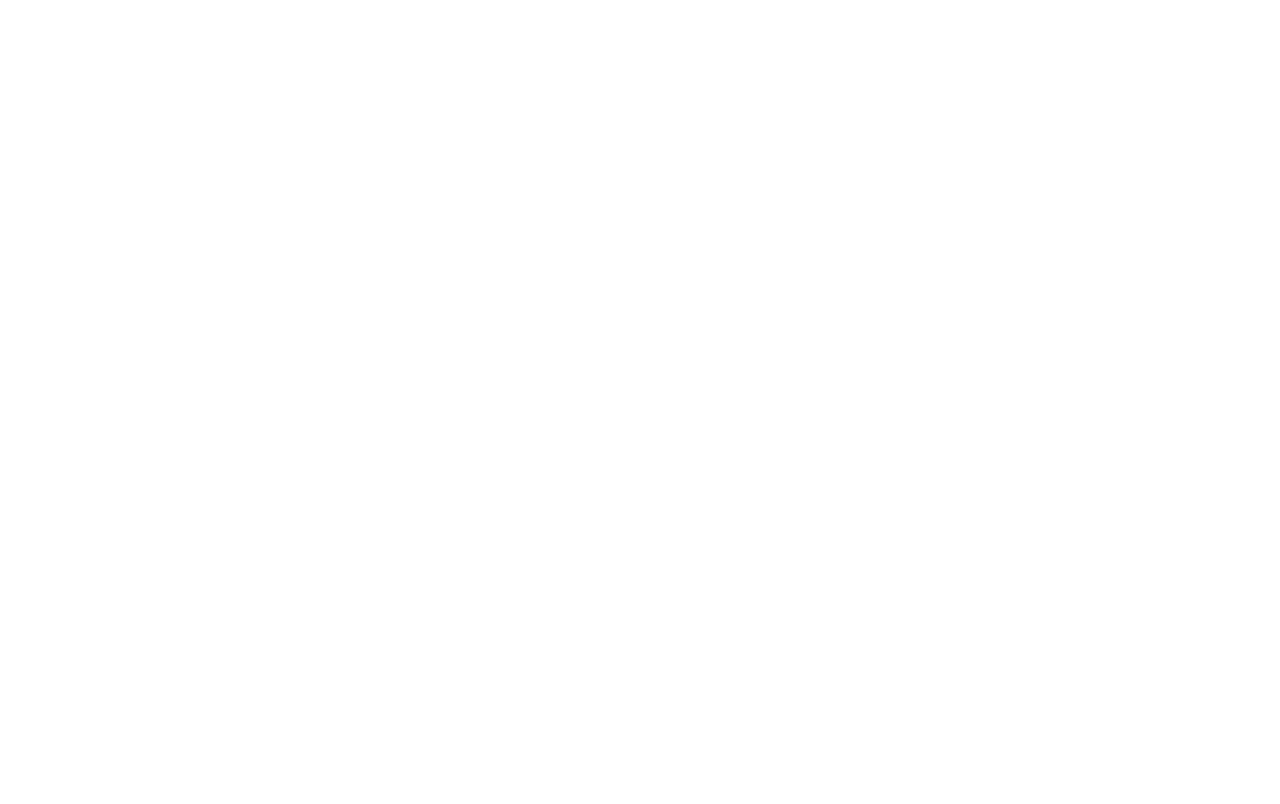
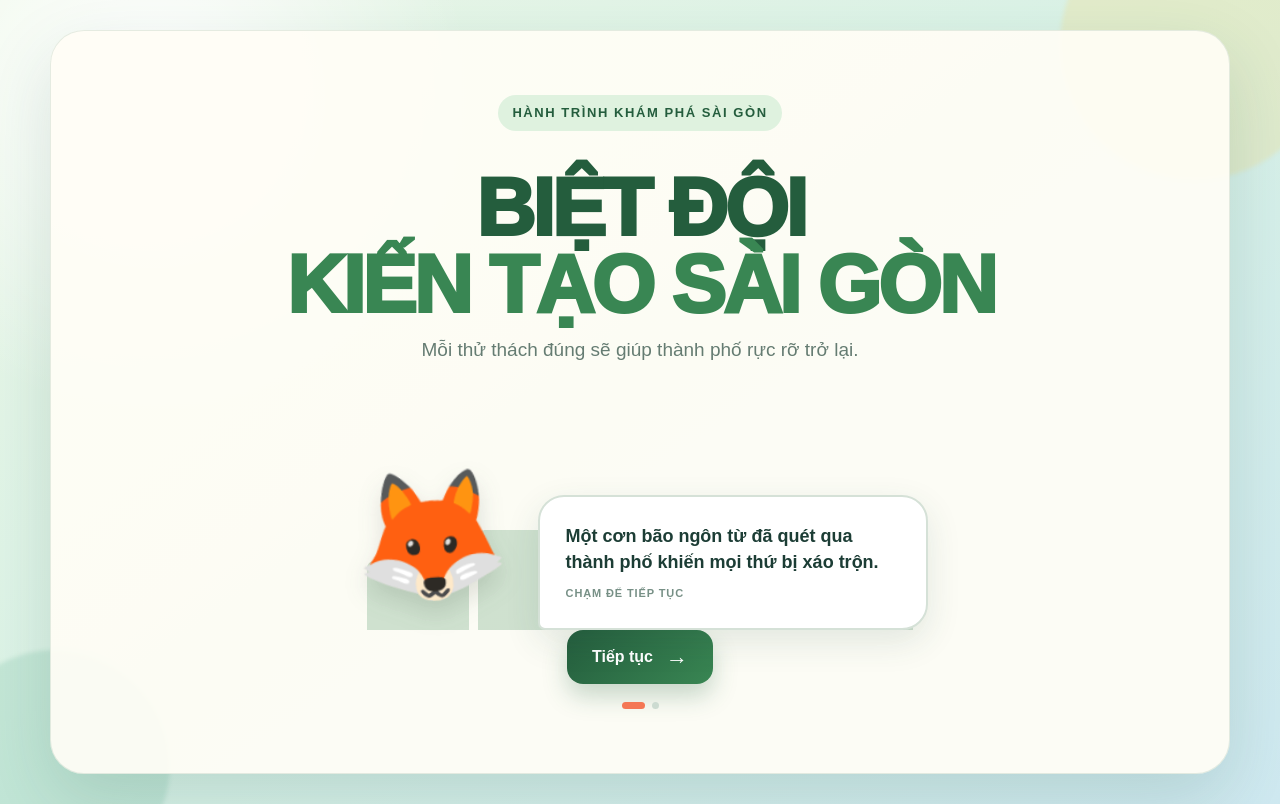
Before and after one commit to DimpTheSank/NCKHGDTH, a Next.js app: page /tro-choi in a window 1280 px wide. Built offline with nearby package versions, Linux system fonts and the light colour scheme.

Commit message:
feat: build interactive Saigon game prototype

```diff
--- a/app/tro-choi/page.js
+++ b/app/tro-choi/page.js
@@ -1,3 +1,153 @@
+"use client";
+
+import { useState } from "react";
+import styles from "./game.module.css";
+
+const places = [
+  { id: "tao-dan", name: "Công viên Tao Đàn", icon: "🌳", className: "park", status: "available", task: "Khám phá không gian xanh giữa lòng thành phố." },
+  { id: "thao-cam-vien", name: "Thảo Cầm Viên", icon: "🦒", className: "zoo", status: "available", task: "Tìm hiểu cách bảo vệ động vật và thiên nhiên." },
+  { id: "nha-hat", name: "Nhà hát Thành phố", icon: "🎭", className: "theater", status: "locked", task: "Khám phá nghệ thuật và kiến trúc Sài Gòn." },
+  { id: "bach-dang", name: "Bến Bạch Đằng", icon: "⛵", className: "river", status: "locked", task: "Tìm hiểu dòng sông gắn với lịch sử thành phố." },
+];
+
 export default function GamePage() {
-  return <main className="min-h-screen bg-white" />
+  const [screen, setScreen] = useState("intro");
+  const [speechStep, setSpeechStep] = useState(0);
+  const [selectedPlace, setSelectedPlace] = useState(null);
+  const [soundOn, setSoundOn] = useState(true);
+
+  const speeches = [
+    "Một cơn bão ngôn từ đã quét qua thành phố khiến mọi thứ bị xáo trộn.",
+    "Hãy cùng Cáo Đỏ khôi phục lại thành phố nhé!",
+  ];
+
+  function continueIntro() {
+    if (speechStep < speeches.length - 1) {
+      setSpeechStep((step) => step + 1);
+      return;
+    }
+    setScreen("map");
+  }
+
+  return (
+    <main className={styles.page}>
+      <div className={styles.ambientOne} />
+      <div className={styles.ambientTwo} />
+
+      {screen === "intro" ? (
+        <section className={styles.intro} aria-labelledby="game-title">
+          <div className={styles.brandPill}>HÀNH TRÌNH KHÁM PHÁ SÀI GÒN</div>
+          <h1 id="game-title" className={styles.title}>
+            <span>BIỆT ĐỘI</span>
+            <span>KIẾN TẠO SÀI GÒN</span>
+          </h1>
+          <p className={styles.subtitle}>Mỗi thử thách đúng sẽ giúp thành phố rực rỡ trở lại.</p>
+
+          <div className={styles.introScene}>
+            <div className={styles.skyline} aria-hidden="true">
+              <span className={styles.buildingOne} />
+              <span className={styles.buildingTwo} />
+              <span className={styles.buildingThree} />
+              <span className={styles.buildingFour} />
+              <span className={styles.buildingFive} />
+            </div>
+
+            <div className={styles.guideArea}>
+              <div className={styles.fox} aria-label="Cáo Đỏ, nhân vật hướng dẫn">
+                <span className={styles.foxTail}>🦊</span>
+              </div>
+              <button className={styles.speechBubble} onClick={continueIntro}>
+                <span>{speeches[speechStep]}</span>
+                <small>Chạm để tiếp tục</small>
+              </button>
+            </div>
+          </div>
+
+          <button className={styles.startButton} onClick={continueIntro}>
+            {speechStep === speeches.length - 1 ? "Bắt đầu hành trình" : "Tiếp tục"}
+            <span aria-hidden="true">→</span>
+          </button>
+          <div className={styles.dots} aria-label={`Lời thoại ${speechStep + 1} trên ${speeches.length}`}>
+            {speeches.map((_, index) => (
+              <span key={index} className={index === speechStep ? styles.activeDot : ""} />
+            ))}
+          </div>
+        </section>
+      ) : (
+        <section className={styles.gameShell}>
+          <header className={styles.topBar}>
+            <div className={styles.profile}>
+              <div className={styles.avatar}>HN</div>
+              <div>
+                <span>Nhà kiến tạo</span>
+                <strong>HỌ TÊN HỌC SINH</strong>
+              </div>
+            </div>
+
+            <div className={styles.mapTitle}>
+              <span>Bản đồ nhiệm vụ</span>
+              <strong>BẢN ĐỒ THÀNH PHỐ</strong>
+            </div>
+
+            <nav className={styles.actions} aria-label="Công cụ trò chơi">
+              <button aria-label="Hộp thư">✉️<b>1</b></button>
+              <button aria-label="Bảng xếp hạng">🏆</button>
+              <button aria-label={soundOn ? "Tắt âm thanh" : "Bật âm thanh"} onClick={() => setSoundOn(!soundOn)}>
+                {soundOn ? "🔊" : "🔇"}
+              </button>
+            </nav>
+          </header>
+
+          <div className={styles.progressPanel}>
+            <span>Tiến độ chung</span>
+            <div className={styles.progressTrack}>
+              <div className={styles.progressValue} />
+            </div>
+            <strong>90/180</strong>
+          </div>
+
+          <div className={styles.mapArea}>
+            <div className={styles.mapGrid}>
+              {places.map((place) => (
+                <button
+                  key={place.id}
+                  className={`${styles.place} ${styles[place.className]} ${place.status === "locked" ? styles.locked : ""}`}
+                  onClick={() => place.status !== "locked" && setSelectedPlace(place)}
+                  disabled={place.status === "locked"}
+                >
+                  <span className={styles.placeLabel}>{place.name}</span>
+                  <span className={styles.pin}>{place.status === "locked" ? "🔒" : "📍"}</span>
+                  <span className={styles.placeIcon}>{place.icon}</span>
+                  <span className={styles.placeHint}>
+                    {place.status === "locked" ? "Hoàn thành nhiệm vụ trước để mở khóa" : "Chọn địa điểm"}
+                  </span>
+                </button>
+              ))}
+            </div>
+
+            <aside className={styles.foxGuide}>
+              <span className={styles.mapFox}>🦊</span>
+              <div>
+                <strong>Cáo Đỏ</strong>
+                <p>Đây là bản đồ thành phố. Hãy chọn một địa điểm để bắt đầu nhé!</p>
+              </div>
+            </aside>
+          </div>
+
+          {selectedPlace && (
+            <div className={styles.modalBackdrop} onClick={() => setSelectedPlace(null)}>
+              <article className={styles.missionModal} onClick={(event) => event.stopPropagation()}>
+                <button className={styles.closeButton} onClick={() => setSelectedPlace(null)} aria-label="Đóng">×</button>
+                <div className={styles.modalIcon}>{selectedPlace.icon}</div>
+                <span>NHIỆM VỤ MỚI</span>
+                <h2>{selectedPlace.name}</h2>
+                <p>{selectedPlace.task}</p>
+                <button className={styles.primaryButton}>Vào nhiệm vụ <span>→</span></button>
+              </article>
+            </div>
+          )}
+        </section>
+      )}
+    </main>
+  );
 }
```
